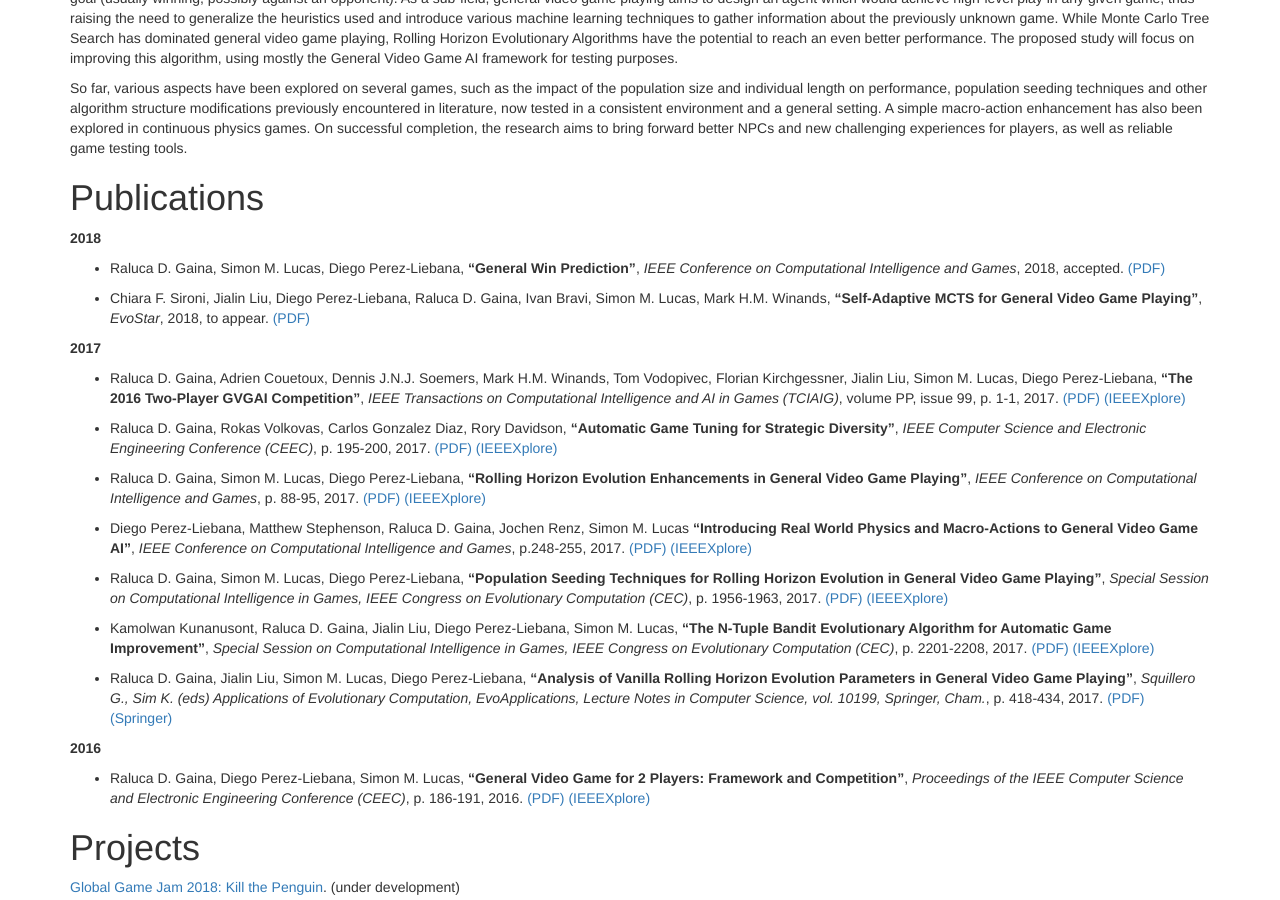
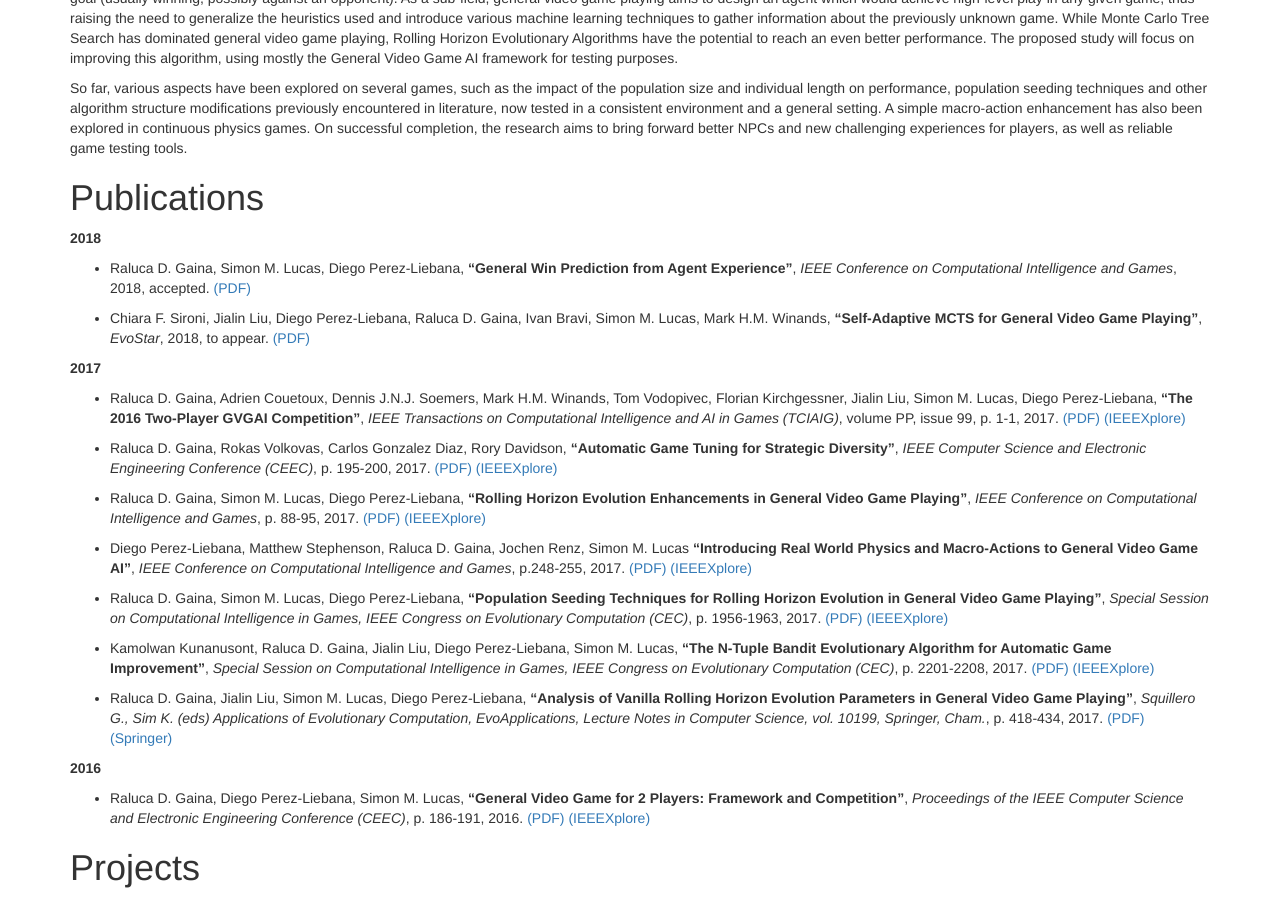
Before and after one commit to rdgain/rdgain.github.io, a Jekyll site: the page built from index.md, in a window 1280 px wide and 900 px high, scrolled down 703 px. Built offline with Jekyll 4.4.1, drawn with Linux system fonts in a browser that asks for light colours; nearby versions of some CDN libraries; library files that are not in the unit come from our copies.

Commit message:
correct title

```diff
--- a/index.md
+++ b/index.md
@@ -24,7 +24,7 @@
 
 **2018**
 
-* Raluca D. Gaina, Simon M. Lucas, Diego Perez-Liebana, **"General Win Prediction"**, _IEEE Conference on Computational Intelligence and Games_, 2018, accepted. [(PDF)](assets/pdf/general-win-prediction.pdf)
+* Raluca D. Gaina, Simon M. Lucas, Diego Perez-Liebana, **"General Win Prediction from Agent Experience"**, _IEEE Conference on Computational Intelligence and Games_, 2018, accepted. [(PDF)](assets/pdf/general-win-prediction.pdf)
 
 * Chiara F. Sironi, Jialin Liu, Diego Perez-Liebana, Raluca D. Gaina, Ivan Bravi, Simon M. Lucas, Mark H.M. Winands, **"Self-Adaptive MCTS for General Video Game Playing"**, _EvoStar_, 2018, to appear. [(PDF)](https://www.researchgate.net/profile/Jialin_Liu13/publication/322539569_Self-Adaptive_MCTS_for_General_Video_Game_Playing/links/5a5f22bea6fdcc68fa9a3ff2/Self-Adaptive-MCTS-for-General-Video-Game-Playing.pdf)
 
```
